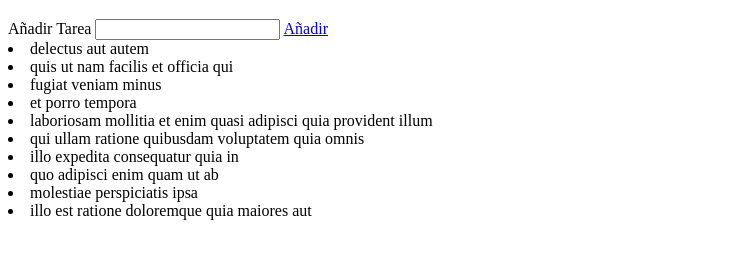
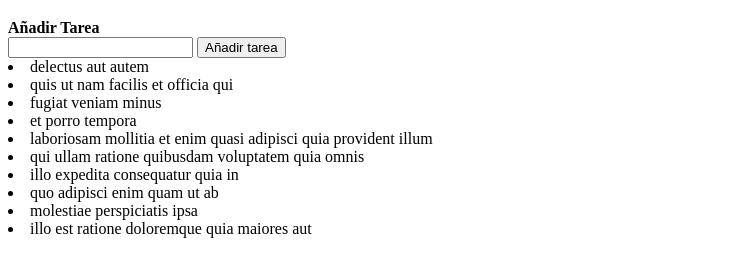
Before and after one commit to Giliagongora/lista-tareas, a plain HTML site: page index.html in a window 1280 px wide. Shown: the part 61-338 px from the top of the page, without its empty margins (0-740 px from the left). Drawn offline with Linux system fonts and the light colour scheme.

Commit message:
barra de tareas finalizada

```diff
--- a/index.html
+++ b/index.html
@@ -10,10 +10,11 @@
 	<div  id="lista"></div>
 
 
-<label for="tarea">Añadir Tarea</label>
+<label for="tarea"> <strong>Añadir Tarea</strong> <br></label>
 	<input type="tarea" id="tarea">
 
-<a href="#" id="getTarea" type="button" onclick="obtenerTarea()">Añadir</a><div class="tarea-list"></div>
+<a id="getTarea" type="button" onclick="obtenerTarea()"><input type="button" value="Añadir tarea" id="ingresar"/a><div class="tarea-list"></div>
+
 
 
 <script type="text/javascript" src="assets/js/javascript.js"></script>
```
Also changed, not shown: assets/js/javascript.js (line endings or trailing spaces).
